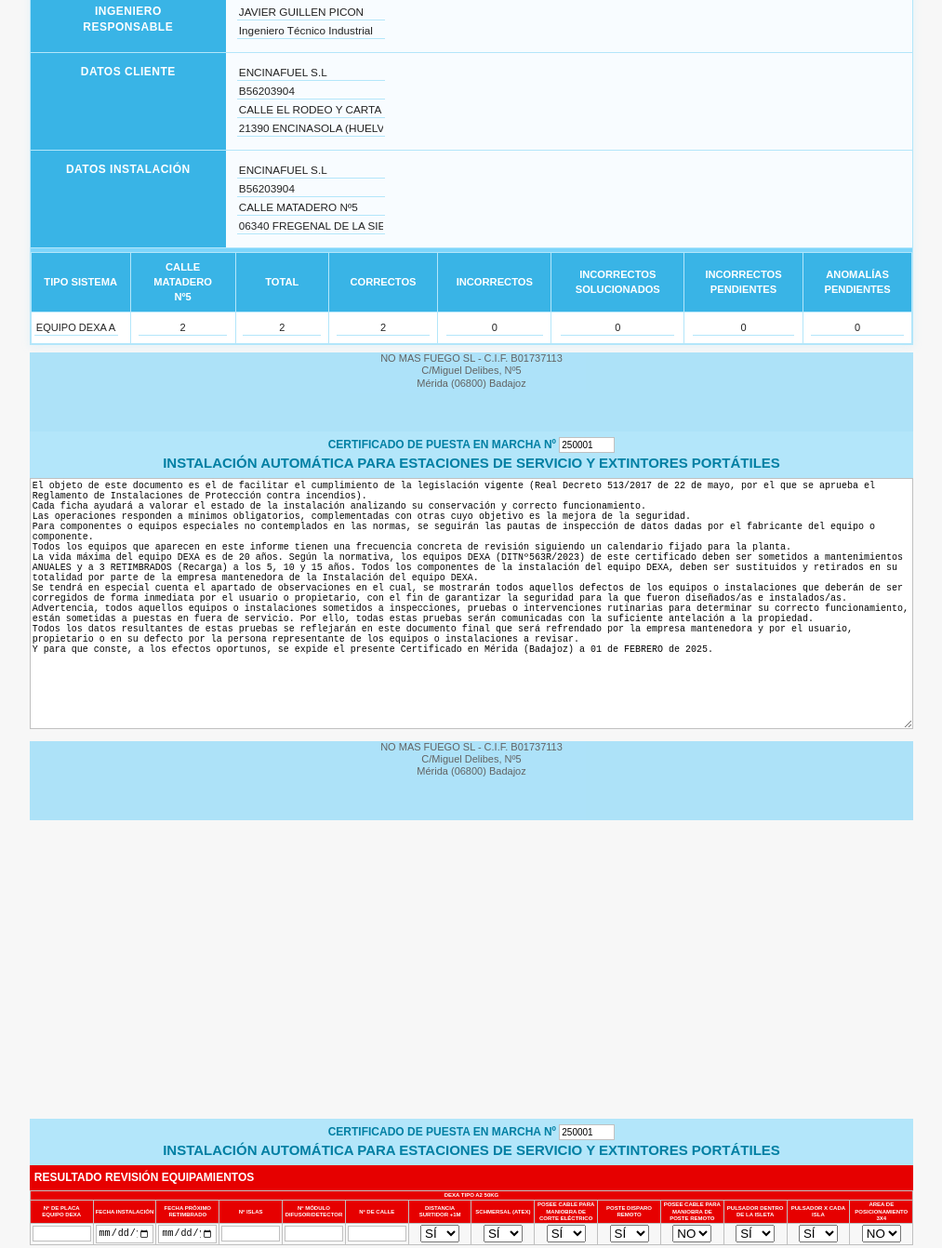
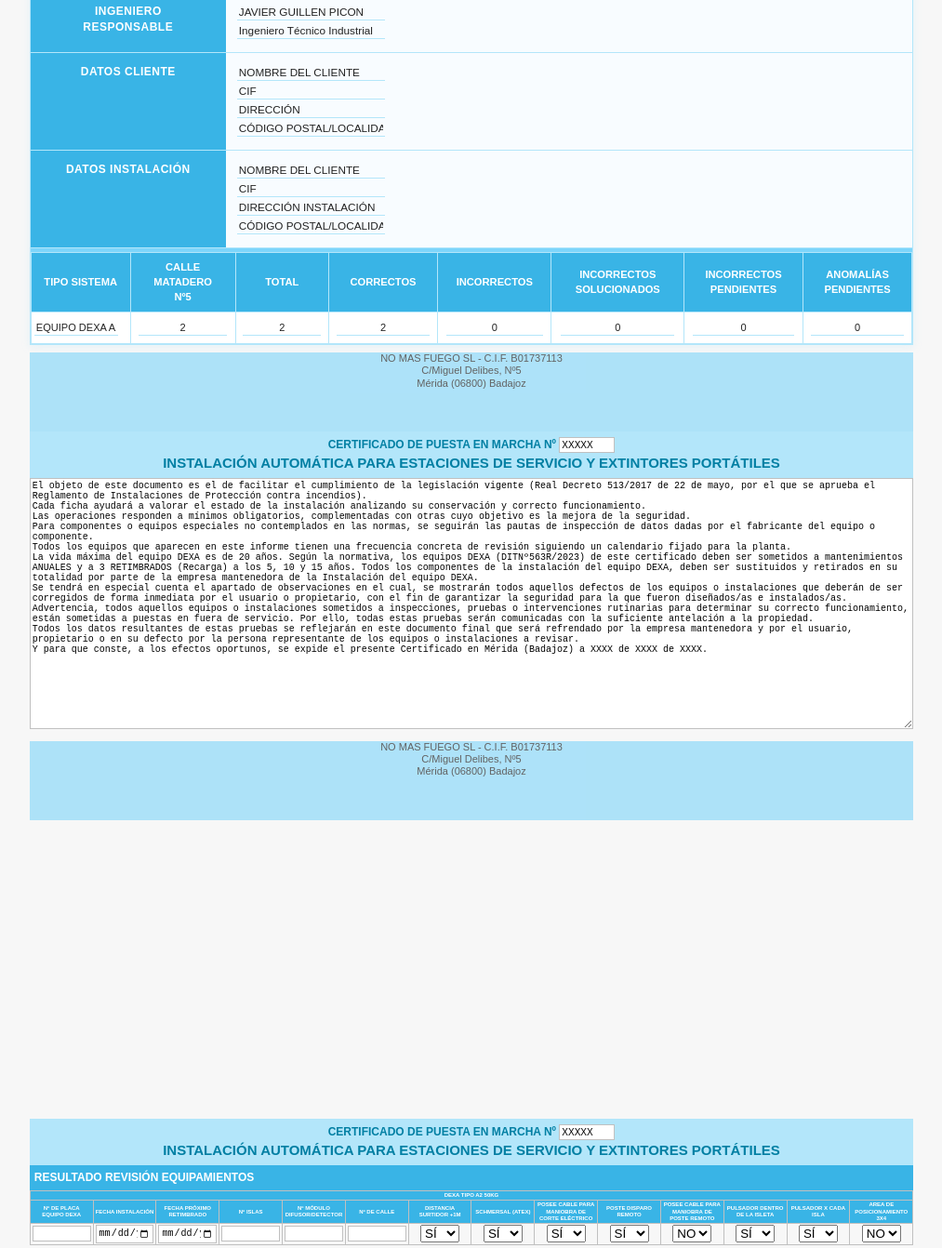
Before and after one commit to GRUPOSEGURYMAT/Certificado_Puesta_En_Marcha, a plain HTML site: page index.html in a window 1280 px wide. Shown: the part 340-1682 px from the top of the page at 93% size, without its empty margins (133-1146 px from the left). Drawn offline with nearby package versions, Linux system fonts and the light colour scheme.

Commit message:
ultimos cambios

```diff
--- a/CSS.css
+++ b/CSS.css
@@ -248,7 +248,7 @@ footer {
 }
 
 .subheader {
-  background: #e60000;
+  background: #39b4e6;
   color: #fff;
   font-weight: bold;
   padding: 5px;
@@ -265,7 +265,7 @@ table th, table td {
 }
 
 table th {
-  background-color: #e60000;
+  background-color: #39b4e6;
 }
 
 table.dexa-table th, table.dexa-table td {
@@ -276,14 +276,14 @@ table.dexa-table th, table.dexa-table td {
 }
 
 table.dexa-table th {
-  background: #e60000;
+  background: #39b4e6;
   color: #fff;
   font-weight: bold;
   line-height: 1.2;
 }
 
 .observaciones {
-  background: #e60000;
+  background: #39b4e6;
   color: #fff;
   font-weight: bold;
   padding: 5px;
@@ -300,7 +300,7 @@ table.dexa-table th {
 }
 
 .aclaraciones th {
-  background: #e60000;
+  background: #39b4e6;
   color: #fff;
 }
 
--- a/index.html
+++ b/index.html
@@ -13,7 +13,7 @@
       <div class="header">
         CERTIFICADO DE PUESTA EN MARCHA Nº
         <label for="cert-number-3" class="visually-hidden">Número de Certificado</label>
-        <input type="text" id="cert-number-3" value="250001" style="width:60px; display: inline-block;" required>
+        <input type="text" id="cert-number-3" value="XXXXX" style="width:60px; display: inline-block;" required>
         <div class="subtitle" style="font-size: 15px;">
           INSTALACIÓN AUTOMÁTICA PARA ESTACIONES DE SERVICIO Y EXTINTORES PORTÁTILES
         </div>
@@ -23,7 +23,7 @@
           <div class="certificado-grid">
             <div class="certificado-label certificado-azul">CERTIFICADO</div>
             <div class="certificado-content">
-              <b>Referencia:</b> <input type="text" value="250001"><br>
+              <b>Referencia:</b> <input type="text" value="XXXXX"><br>
               Fecha certificación: <input type="date" value="2025-02-01"><br>
               Tipo: <input type="text" value="PUESTA EN MARCHA"><br>
               Fecha Vencimiento Certificado: <input type="date" value="2026-02-01">
@@ -45,17 +45,17 @@
             </div>
             <div class="certificado-label certificado-azul">DATOS CLIENTE</div>
             <div class="certificado-content">
-              <b><input type="text" value="ENCINAFUEL S.L"></b><br>
-              <input type="text" value="B56203904"><br>
-              <input type="text" value="CALLE EL RODEO Y CARTA DE OLIVA"><br>
-              <input type="text" value="21390 ENCINASOLA (HUELVA)">
+              <b><input type="text" value="NOMBRE DEL CLIENTE"></b><br>
+              <input type="text" value="CIF"><br>
+              <input type="text" value="DIRECCIÓN"><br>
+              <input type="text" value="CÓDIGO POSTAL/LOCALIDAD">
             </div>
             <div class="certificado-label certificado-azul">DATOS INSTALACIÓN</div>
             <div class="certificado-content">
-              <b><input type="text" value="ENCINAFUEL S.L"></b><br>
-              <input type="text" value="B56203904"><br>
-              <input type="text" value="CALLE MATADERO Nº5"><br>
-              <input type="text" value="06340 FREGENAL DE LA SIERRA">
+              <b><input type="text" value="NOMBRE DEL CLIENTE"></b><br>
+              <input type="text" value="CIF"><br>
+              <input type="text" value="DIRECCIÓN INSTALACIÓN"><br>
+              <input type="text" value="CÓDIGO POSTAL/LOCALIDAD">
             </div>
           </div>
           <table class="tabla-sistemas">
@@ -98,7 +98,7 @@
       <div class="header">
         CERTIFICADO DE PUESTA EN MARCHA Nº
         <label for="cert-number-2" class="visually-hidden">Número de Certificado</label>
-        <input type="text" id="cert-number-2" value="250001" style="width:60px; display: inline-block;" required>
+        <input type="text" id="cert-number-2" value="XXXXX" style="width:60px; display: inline-block;" required>
         <div class="subtitle" style="font-size: 15px;">
           INSTALACIÓN AUTOMÁTICA PARA ESTACIONES DE SERVICIO Y EXTINTORES PORTÁTILES
         </div>
@@ -113,7 +113,7 @@ La vida máxima del equipo DEXA es de 20 años. Según la normativa, los equipos
 Se tendrá en especial cuenta el apartado de observaciones en el cual, se mostrarán todos aquellos defectos de los equipos o instalaciones que deberán de ser corregidos de forma inmediata por el usuario o propietario, con el fin de garantizar la seguridad para la que fueron diseñados/as e instalados/as.
 Advertencia, todos aquellos equipos o instalaciones sometidos a inspecciones, pruebas o intervenciones rutinarias para determinar su correcto funcionamiento, están sometidas a puestas en fuera de servicio. Por ello, todas estas pruebas serán comunicadas con la suficiente antelación a la propiedad.
 Todos los datos resultantes de estas pruebas se reflejarán en este documento final que será refrendado por la empresa mantenedora y por el usuario, propietario o en su defecto por la persona representante de los equipos o instalaciones a revisar.
-Y para que conste, a los efectos oportunos, se expide el presente Certificado en Mérida (Badajoz) a 01 de FEBRERO de 2025.
+Y para que conste, a los efectos oportunos, se expide el presente Certificado en Mérida (Badajoz) a XXXX de XXXX de XXXX.
       </textarea>
       <footer>
         NO MAS FUEGO SL - C.I.F. B01737113<br>
@@ -127,7 +127,7 @@ Y para que conste, a los efectos oportunos, se expide el presente Certificado en
       <div class="header">
         CERTIFICADO DE PUESTA EN MARCHA Nº
         <label for="cert-number-4" class="visually-hidden">Número de Certificado</label>
-        <input type="text" id="cert-number-4" value="250001" style="width:60px; display: inline-block;" required>
+        <input type="text" id="cert-number-4" value="XXXXX" style="width:60px; display: inline-block;" required>
         <div class="subtitle" style="font-size: 15px;">
           INSTALACIÓN AUTOMÁTICA PARA ESTACIONES DE SERVICIO Y EXTINTORES PORTÁTILES
         </div>
```
